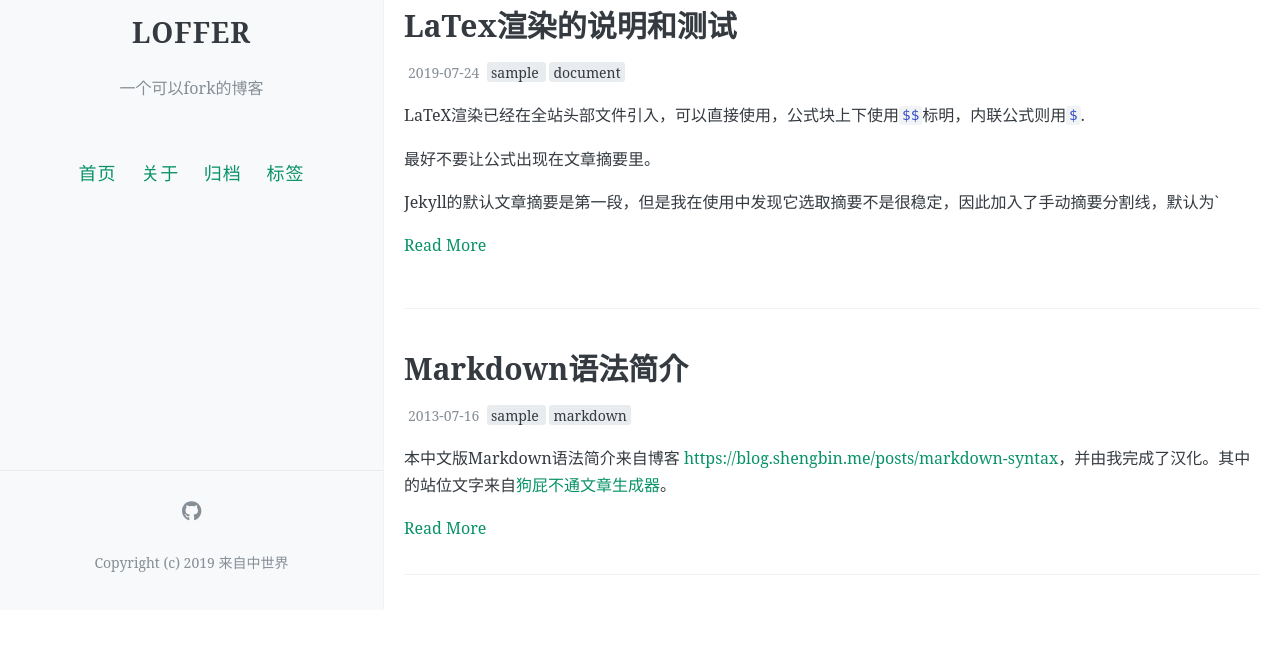
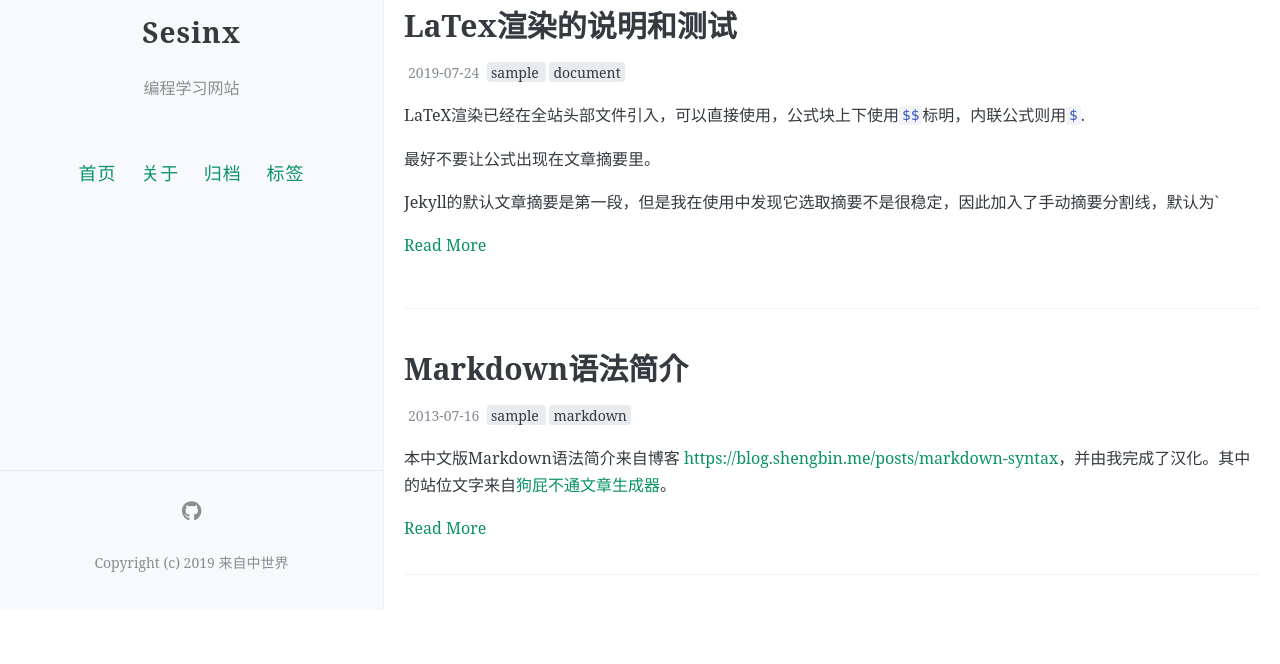
Before and after one commit to sesinx/1gitHub.io, a Jekyll site: the page built from index.html, in a window 1280 px wide. Shown: the part 290-954 px from the top of the page. Built offline with Jekyll 4.4.1, drawn with Linux system fonts in a browser that asks for light colours; the list of posts is cut into pages by our own code; comment, search, counter and statistics services are not loaded.

Commit message:
Update _config.yml

```diff
--- a/_config.yml
+++ b/_config.yml
@@ -7,8 +7,8 @@
 # 井号后面的文字是说明文档，不会被程序读取。
 
 # 描述/签名
-name: LOFFER
-description: 一个可以fork的博客
+name: Sesinx
+description: 编程学习网站
 
 # 输入你的网站域名（如果你没有添加自己的域名，而是直接用GitHub pages分配的域名的话可以省略）
 url:
```
